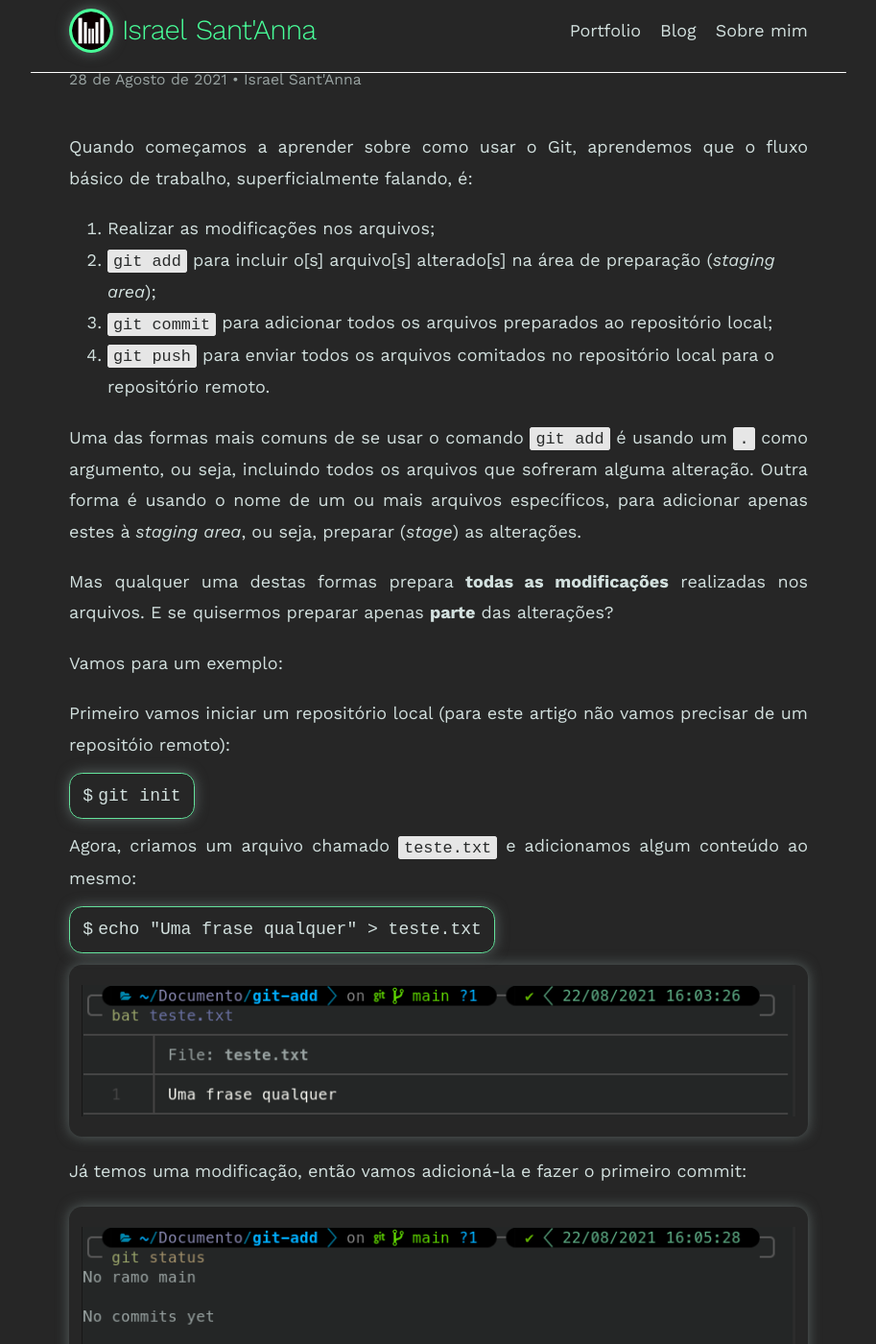
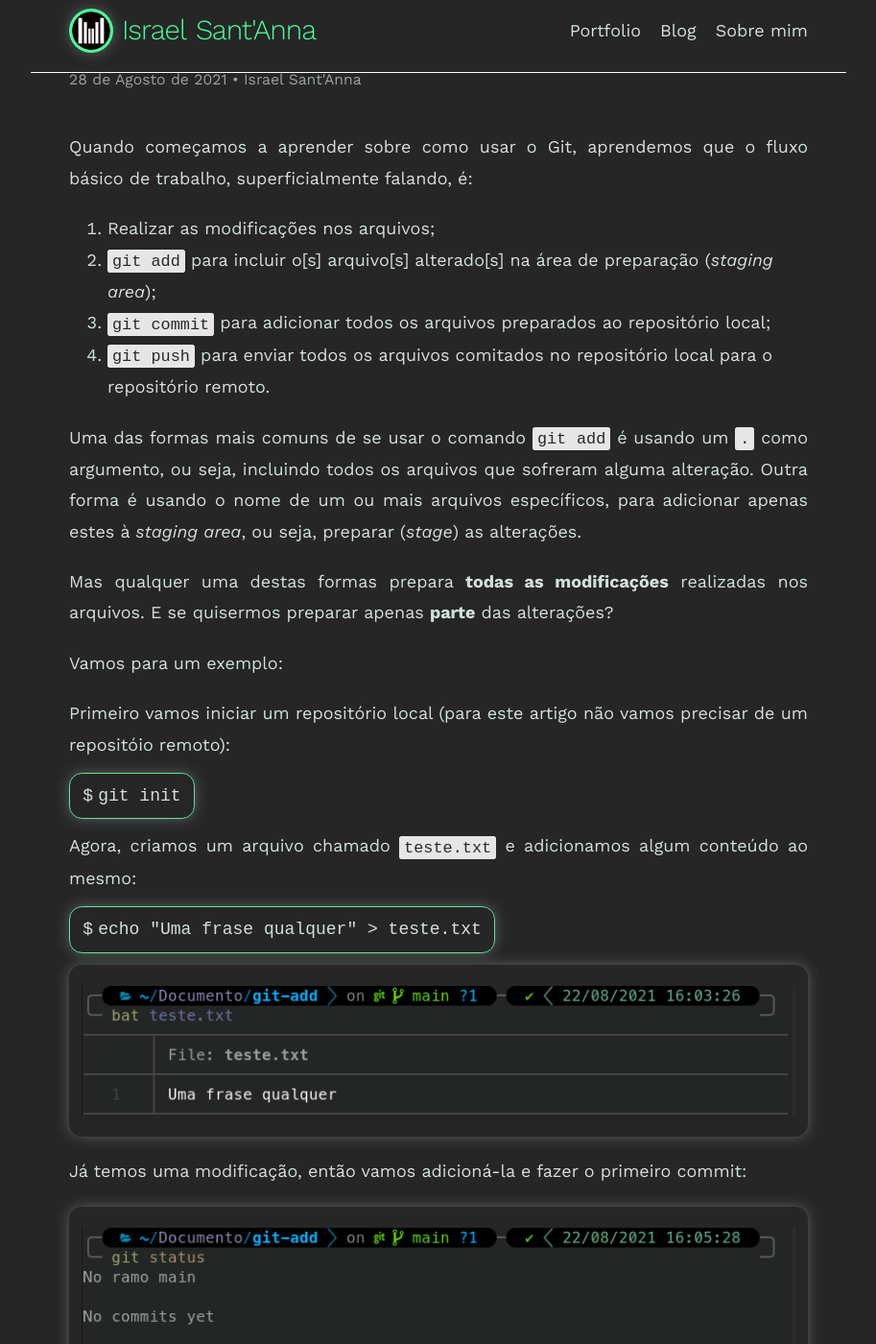
Before and after one commit to israelss/israelss.github.io, a Jekyll site: the page built from _posts/2021-08-28-git-add-como-preparar-alteracoes-seletivamente.md, in a window 1280 px wide and 1400 px high, scrolled down 241 px. Shown: the whole window at 96% size, without its empty margins (183-1096 px from the left). Built offline with Jekyll 4.4.1, drawn with Linux system fonts in a browser that asks for light colours; comment, search, counter and statistics services are not loaded.

Commit message:
Improve code tag visual

```diff
--- a/_sass/minima/_base.scss
+++ b/_sass/minima/_base.scss
@@ -163,10 +163,8 @@ code {
   border-radius: 3px;
   background-color: $code-background-color;
   color: $code-color;
-}
-
-code {
-  padding: 1.5px 5px;
+  padding: 1.5px 4px;
+  white-space: nowrap;
 }
 
 .prompt {
```
